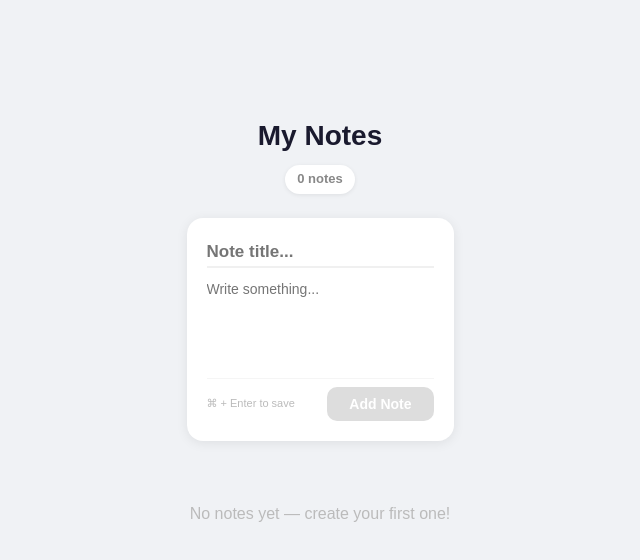
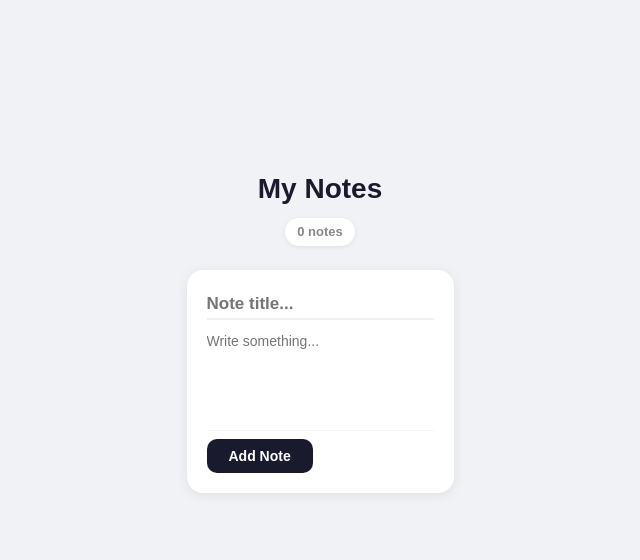
Before and after one commit to kaishuenc/electron-app, a React (Vite) app in the folder src/renderer/: page / in a window 1280 px wide. Shown: the top 560 px of the page, without its empty margins (320-960 px from the left). Built offline with nearby package versions, Linux system fonts and the light colour scheme.

Commit message:
prepare release

```diff
--- a/package.json
+++ b/package.json
@@ -1,6 +1,6 @@
 {
     "name": "electron-app",
-    "version": "1.1.0",
+    "version": "1.0.0",
     "description": "An Electron application with React and TypeScript",
     "main": "./out/main/index.js",
     "author": "example.com",
@@ -21,6 +21,7 @@
     "dependencies": {
         "@electron-toolkit/preload": "^3.0.2",
         "@electron-toolkit/utils": "^4.0.0",
+        "date-fns": "^4.1.0",
         "electron-updater": "^6.8.3",
         "react": "^19.2.1",
         "react-dom": "^19.2.1"
@@ -50,11 +51,9 @@
         "directories": {
             "output": "dist-packages"
         },
-
         "win": {
             "icon": "build/icon.ico"
         },
-
         "publish": [
             {
                 "provider": "github",
--- a/src/renderer/src/App.tsx
+++ b/src/renderer/src/App.tsx
@@ -1,157 +1,69 @@
-import { useState, useEffect, useRef } from "react"
+import { useState, useEffect } from "react"
 import "./App.css"
+
+import Header from "./components/header"
+import NoteInput from "./components/noteinput"
+import NoteCard from "./components/notecard"
 
 interface Note {
   id: number
   title: string
   content: string
-  date: string
+  date: number
   color: string
 }
 
-const COLORS = ["#fff9c4", "#fce4ec", "#e8f5e9", "#e3f2fd", "#f3e5f5", "#fff3e0"]
+const COLORS = ["#fff9c4", "#fce4ec", "#e8f5e9", "#e3f2fd"]
 
 function App() {
   const [notes, setNotes] = useState<Note[]>([])
   const [title, setTitle] = useState("")
   const [content, setContent] = useState("")
-  const [search, setSearch] = useState("")
-  const [editingId, setEditingId] = useState<number | null>(null)
-  const [editTitle, setEditTitle] = useState("")
-  const [editContent, setEditContent] = useState("")
-  const titleRef = useRef<HTMLInputElement>(null)
 
   useEffect(() => {
-    const saved = localStorage.getItem("notes-v2")
+    const saved = localStorage.getItem("notes")
     if (saved) setNotes(JSON.parse(saved))
   }, [])
 
   useEffect(() => {
-    localStorage.setItem("notes-v2", JSON.stringify(notes))
+    localStorage.setItem("notes", JSON.stringify(notes))
   }, [notes])
 
   const addNote = () => {
-    if (!title.trim() || !content.trim()) return
-    const color = COLORS[Math.floor(Math.random() * COLORS.length)]
+    if (!title || !content) return
+
     const newNote: Note = {
       id: Date.now(),
       title,
       content,
-      date: new Date().toLocaleString("zh-CN", { month: "short", day: "numeric", hour: "2-digit", minute: "2-digit" }),
-      color,
+      date: Date.now(),
+      color: COLORS[Math.floor(Math.random() * COLORS.length)]
     }
+
     setNotes([newNote, ...notes])
     setTitle("")
     setContent("")
-    titleRef.current?.focus()
   }
 
   const deleteNote = (id: number) => {
     setNotes(notes.filter(n => n.id !== id))
   }
 
-  const startEdit = (note: Note) => {
-    setEditingId(note.id)
-    setEditTitle(note.title)
-    setEditContent(note.content)
-  }
-
-  const saveEdit = (id: number) => {
-    setNotes(notes.map(n => n.id === id ? { ...n, title: editTitle, content: editContent } : n))
-    setEditingId(null)
-  }
-
-  const filtered = notes.filter(n =>
-    n.title.toLowerCase().includes(search.toLowerCase()) ||
-    n.content.toLowerCase().includes(search.toLowerCase())
-  )
-
   return (
     <div className="app">
-      <header className="header">
-        <div className="header-title">
-          <h1>My Notes</h1>
-        </div>
-        <div className="note-count">{notes.length} notes</div>
-      </header>
+      <Header count={notes.length} />
 
-      <div className="input-card">
-        <input
-          ref={titleRef}
-          className="input-title"
-          placeholder="Note title..."
-          value={title}
-          onChange={e => setTitle(e.target.value)}
-          onKeyDown={e => e.key === "Enter" && document.getElementById("note-textarea")?.focus()}
-        />
-        <textarea
-          id="note-textarea"
-          className="input-content"
-          placeholder="Write something..."
-          value={content}
-          onChange={e => setContent(e.target.value)}
-          onKeyDown={e => e.key === "Enter" && e.metaKey && addNote()}
-        />
-        <div className="input-footer">
-          <span className="hint">⌘ + Enter to save</span>
-          <button className="btn-add" onClick={addNote} disabled={!title.trim() || !content.trim()}>
-            Add Note
-          </button>
-        </div>
-      </div>
-
-      {notes.length > 2 && (
-        <div className="search-bar">
-          <span className="search-icon">🔍</span>
-          <input
-            placeholder="Search notes..."
-            value={search}
-            onChange={e => setSearch(e.target.value)}
-          />
-          {search && <button className="clear-search" onClick={() => setSearch("")}>✕</button>}
-        </div>
-      )}
+      <NoteInput
+        title={title}
+        content={content}
+        setTitle={setTitle}
+        setContent={setContent}
+        addNote={addNote}
+      />
 
       <div className="notes-grid">
-        {filtered.length === 0 && (
-          <div className="empty">
-            {search ? "No results found" : "No notes yet — create your first one!"}
-          </div>
-        )}
-
-        {filtered.map(note => (
-          <div key={note.id} className="note-card" style={{ background: note.color }}>
-            {editingId === note.id ? (
-              <div className="edit-mode">
-                <input
-                  className="edit-title"
-                  value={editTitle}
-                  onChange={e => setEditTitle(e.target.value)}
-                />
-                <textarea
-                  className="edit-content"
-                  value={editContent}
-                  onChange={e => setEditContent(e.target.value)}
-                />
-                <div className="note-actions">
-                  <button className="btn-save" onClick={() => saveEdit(note.id)}>Save</button>
-                  <button className="btn-cancel" onClick={() => setEditingId(null)}>Cancel</button>
-                </div>
-              </div>
-            ) : (
-              <>
-                <div className="note-header">
-                  <h3 className="note-title">{note.title}</h3>
-                  <span className="note-date">{note.date}</span>
-                </div>
-                <p className="note-content">{note.content}</p>
-                <div className="note-actions">
-                  <button className="btn-edit" onClick={() => startEdit(note)}>Edit</button>
-                  <button className="btn-delete" onClick={() => deleteNote(note.id)}>Delete</button>
-                </div>
-              </>
-            )}
-          </div>
+        {notes.map(note => (
+          <NoteCard key={note.id} note={note} onDelete={deleteNote} />
         ))}
       </div>
     </div>
--- /dev/null
+++ b/src/renderer/src/components/header.tsx
@@ -0,0 +1,16 @@
+interface Props {
+  count: number
+}
+
+function Header({ count }: Props) {
+  return (
+    <header className="header">
+      <div className="header-title">
+        <h1>My Notes</h1>
+      </div>
+      <div className="note-count">{count} notes</div>
+    </header>
+  )
+}
+
+export default Header
--- /dev/null
+++ b/src/renderer/src/components/notecard.tsx
@@ -0,0 +1,36 @@
+import { format } from "date-fns"
+
+interface Note {
+  id: number
+  title: string
+  content: string
+  date: number
+  color: string
+}
+
+interface Props {
+  note: Note
+  onDelete: (id: number) => void
+}
+
+function NoteCard({ note, onDelete }: Props) {
+  return (
+    <div className="note-card" style={{ background: note.color }}>
+      <h3 className="note-title">{note.title}</h3>
+
+      <span className="note-date">
+        {format(note.date, "MMM d, HH:mm")}
+      </span>
+
+      <p className="note-content">{note.content}</p>
+
+      <div className="note-actions">
+        <button className="btn-delete" onClick={() => onDelete(note.id)}>
+          Delete
+        </button>
+      </div>
+    </div>
+  )
+}
+
+export default NoteCard
--- /dev/null
+++ b/src/renderer/src/components/noteinput.tsx
@@ -0,0 +1,38 @@
+import { useRef } from "react"
+
+interface Props {
+  title: string
+  content: string
+  setTitle: (v: string) => void
+  setContent: (v: string) => void
+  addNote: () => void
+}
+
+function NoteInput({ title, content, setTitle, setContent, addNote }: Props) {
+  const titleRef = useRef<HTMLInputElement>(null)
+
+  return (
+    <div className="input-card">
+      <input
+        ref={titleRef}
+        className="input-title"
+        placeholder="Note title..."
+        value={title}
+        onChange={e => setTitle(e.target.value)}
+      />
+      <textarea
+        className="input-content"
+        placeholder="Write something..."
+        value={content}
+        onChange={e => setContent(e.target.value)}
+      />
+      <div className="input-footer">
+        <button className="btn-add" onClick={addNote}>
+          Add Note
+        </button>
+      </div>
+    </div>
+  )
+}
+
+export default NoteInput
```
Also changed, not shown: 1 other file (tests, documents, lock files or other folders).
